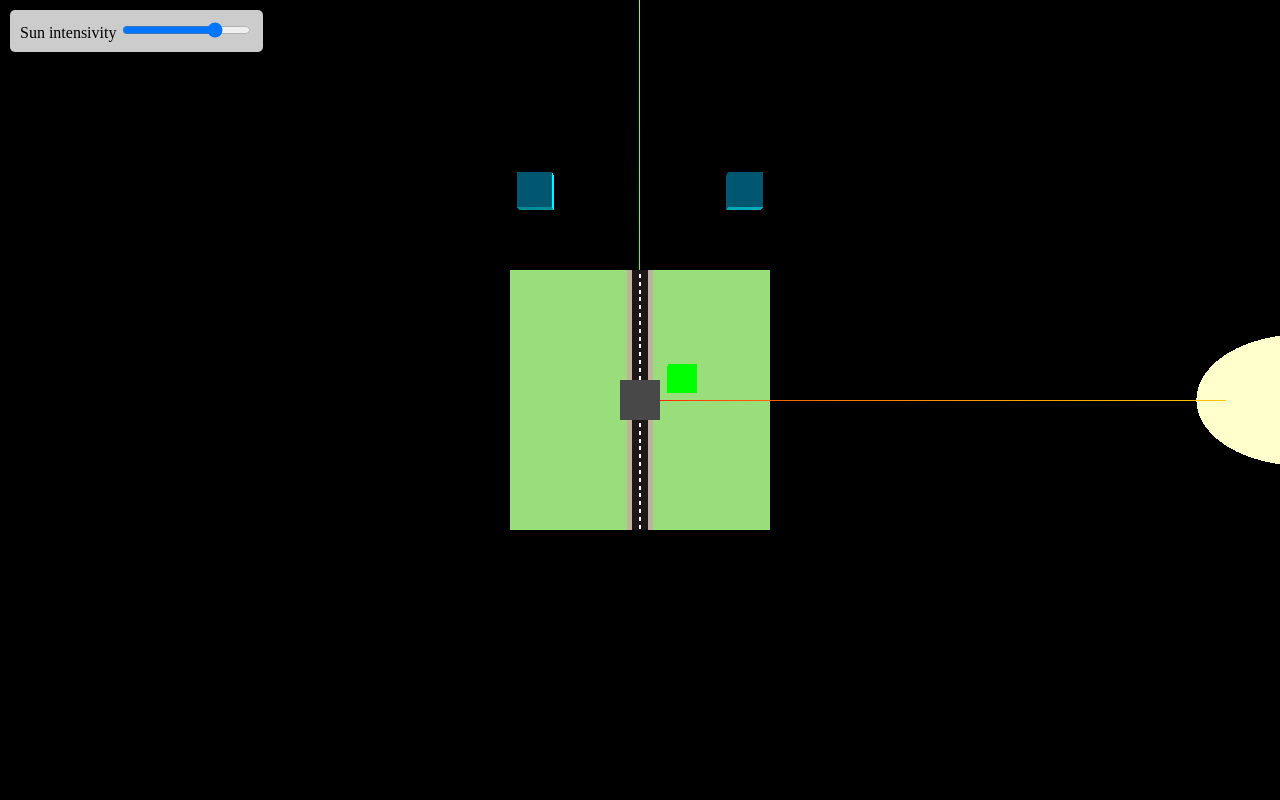
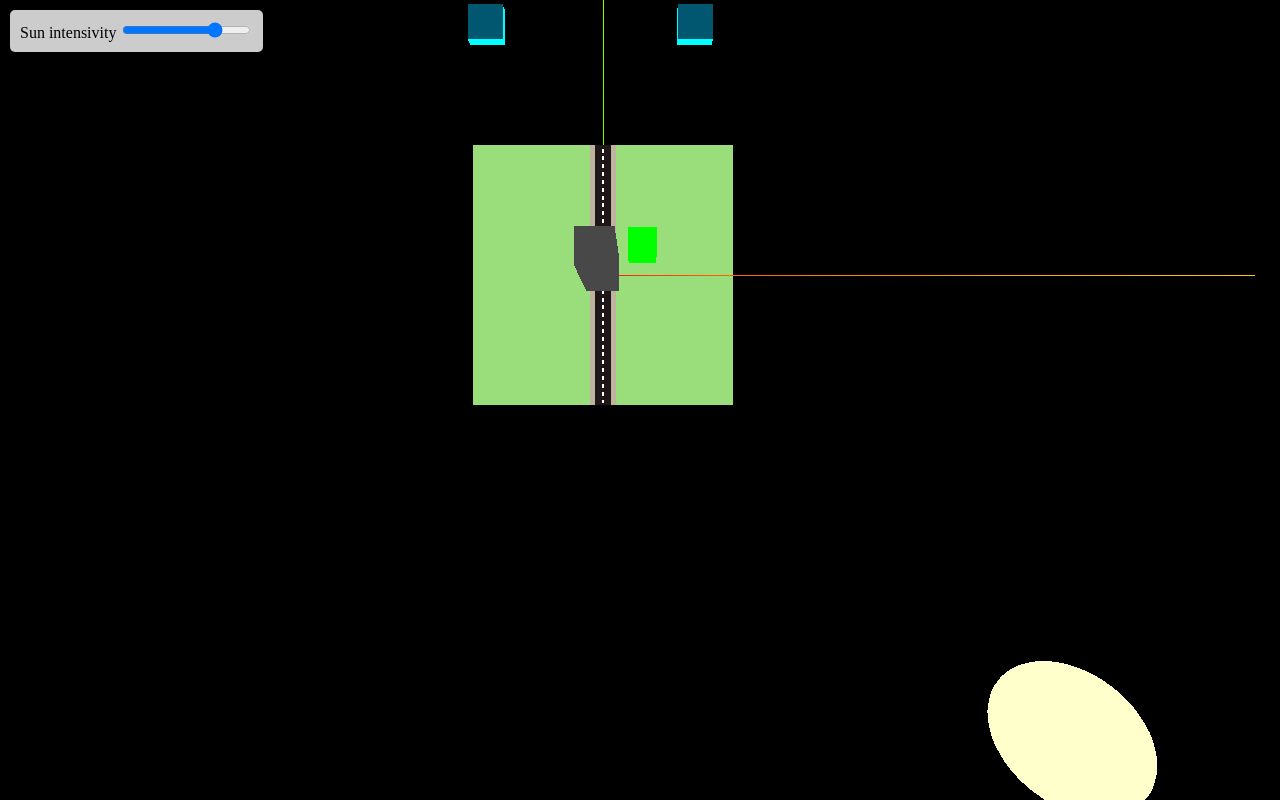
Before and after one commit to rain991/HousesLightReflection, a plain HTML site: page index.html in a window 1280 px wide. Drawn offline with nearby package versions, Linux system fonts and the light colour scheme; animation ran at ten frames a second.

Commit message:
sun moves correctly

```diff
--- a/index.html
+++ b/index.html
@@ -134,7 +134,6 @@
 
 
 
-		let spinstatus = false
 		document.addEventListener('keydown', function (event) {
 			switch (event.code) {
 				case 'ArrowUp':
@@ -162,31 +161,38 @@
 
 
 		});
-
+		// Slider implementation
 		const sunIntensitySlider = document.getElementById("sun-intensity");
-
 		sunIntensitySlider.addEventListener("input", () => {
 			const intensity = parseFloat(sunIntensitySlider.value);
 			sunLight.intensity = intensity;
+			renderer.render(scene, camera);
 		});
-
-
 		renderer.render(scene, camera);
 		const clock = new THREE.Clock();
 		let time = Date.now();
+		let spinstatus
 		const tickOverview = () => {
-			if (spinstatus == true) {
-				const elapsedTime = clock.getElapsedTime();
-				camera.position.x = Math.cos(elapsedTime)
-				camera.position.y = Math.sin(elapsedTime)
-				renderer.render(scene, camera);
-				window.requestAnimationFrame(tickOverview);
-			}
+			const elapsedTime = clock.getElapsedTime();
+			camera.position.x = Math.cos(elapsedTime)
+			camera.position.y = Math.sin(elapsedTime)
+			renderer.render(scene, camera);
+
+			// Вращение sungroup вокруг центра города
+			const rotationSpeed = 0.02; // Скорость вращения
+			const center = new THREE.Vector3(0, 0, 0); // Координаты центра города
+			sungroup.position.x = center.x;
+			sungroup.position.y = center.y;
+			sungroup.rotation.z = elapsedTime * rotationSpeed;
+
+			// Позиционирование солнца относительно центра города
+			const sunOrbitRadius = 5;
 			const angle = elapsedTime * 0.5;
+			sun.position.x = center.x + Math.sin(angle) * sunOrbitRadius;
+			sun.position.y = center.y + Math.cos(angle) * sunOrbitRadius;
+			sun.position.z = 0;
 
-			sun.position.x = Math.sin(angle) * 5;
-			sun.position.y = Math.cos(angle) * 5;
-			sun.position.z = 0;
+			requestAnimationFrame(tickOverview);
 		}
 		tickOverview()
 	</script>
```
